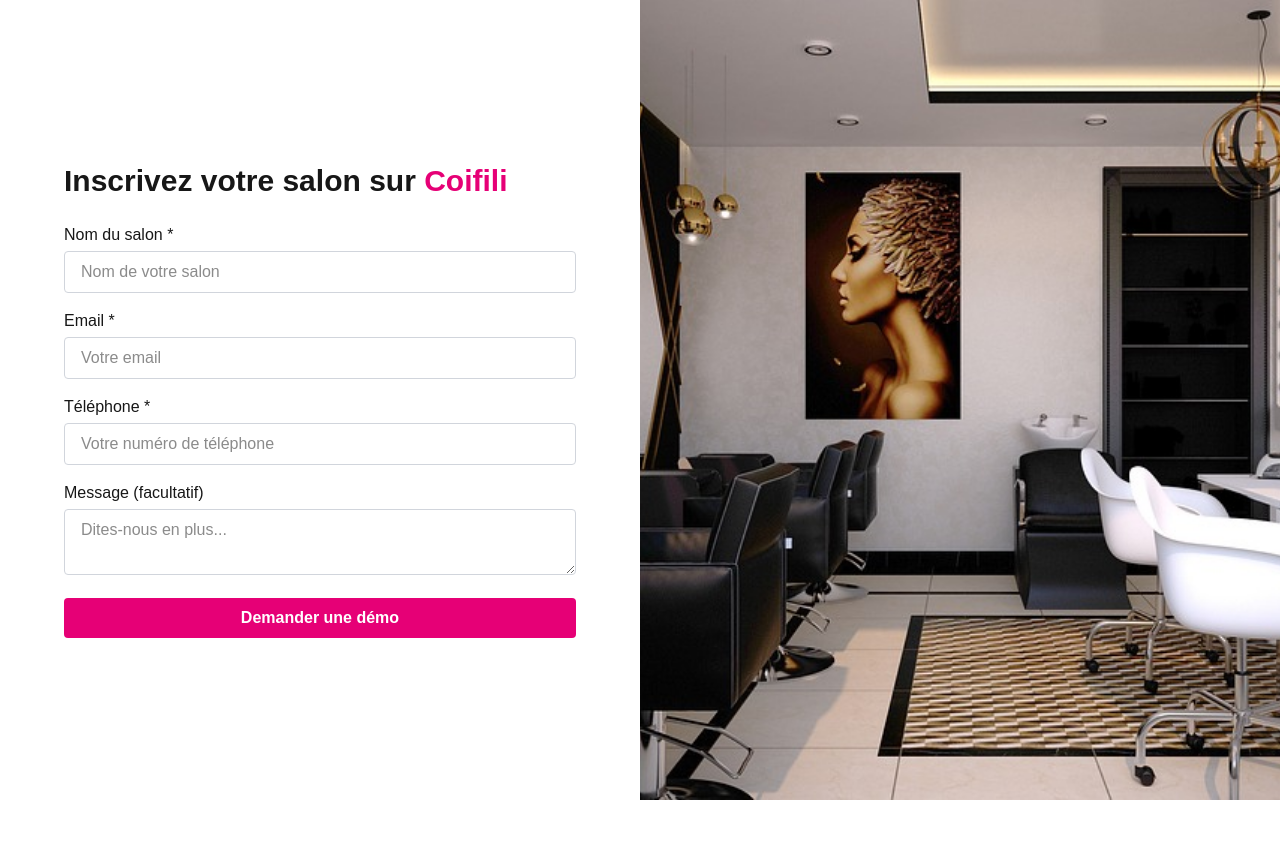
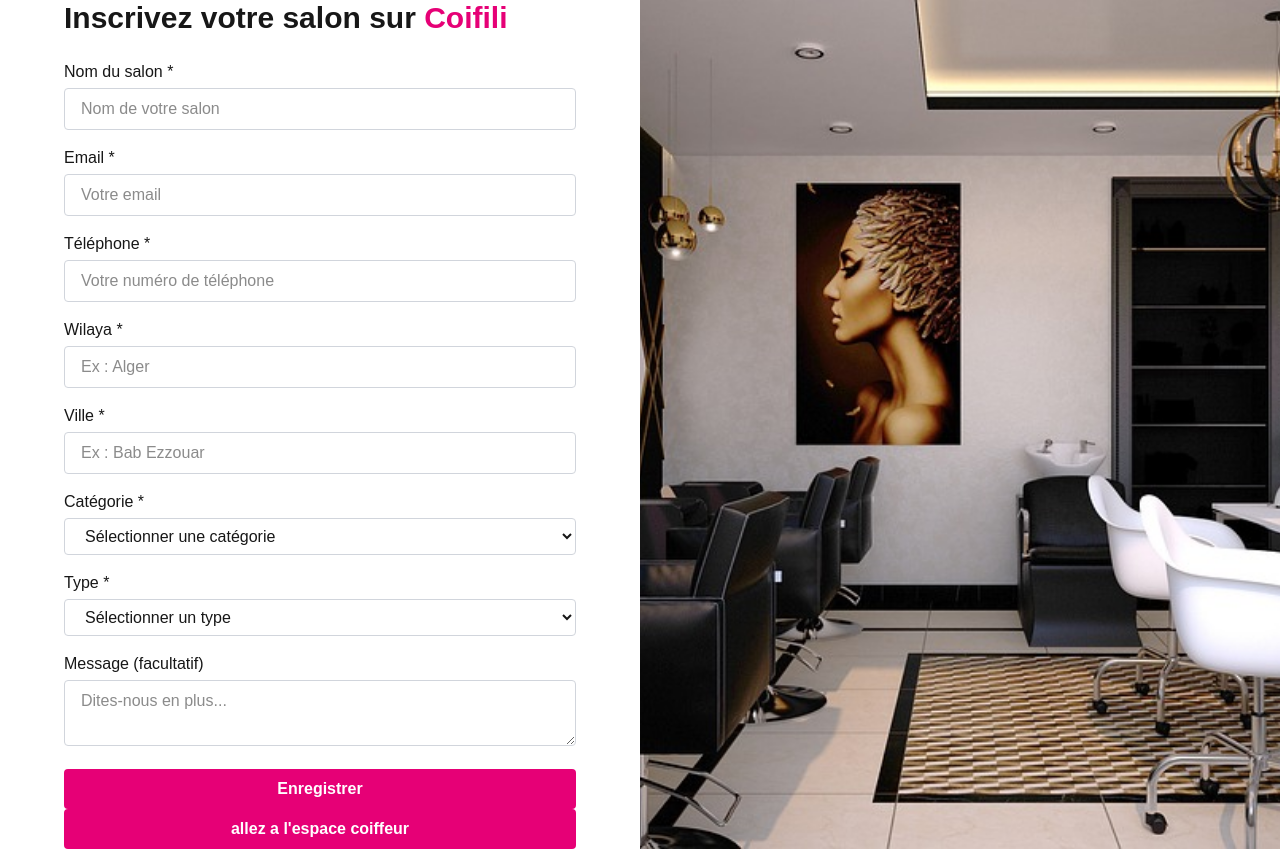
Before and after one commit to romaissaYas/coifili, a Next.js app: page /pagedecoufer in a window 1280 px wide. Before the commit the page ends 800 px from the top, so only its background shows below. Built offline with nearby package versions, Linux system fonts and the light colour scheme.

Commit message:
Ajouter inscription salon

```diff
--- a/package.json
+++ b/package.json
@@ -17,6 +17,7 @@
     "react": "^19.0.0",
     "react-dom": "^19.0.0",
     "recharts": "^3.1.0",
+    "sweetalert2": "^11.22.2",
     "swiper": "^11.2.10"
   },
   "devDependencies": {
--- a/src/app/pagedecoufer/page.tsx
+++ b/src/app/pagedecoufer/page.tsx
@@ -3,33 +3,61 @@
 
 import { useState } from 'react';
 import { useRouter } from 'next/navigation';
+import Swal from 'sweetalert2';
+
 
 export default function ProRegisterPage() {
   const router = useRouter();
-  const [salonName, setSalonName] = useState('');
+const [nom, setNom] = useState('');
+const [telephone, setTelephone] = useState('');
   const [email, setEmail] = useState('');
-  const [phone, setPhone] = useState('');
   const [message, setMessage] = useState('');
   const [error, setError] = useState('');
+const [wilaya, setWilaya] = useState('');
+const [ville, setVille] = useState('');
+const [categorie, setCategorie] = useState('');
+const [type, setType] = useState('');
 
   const handleSubmit = async (e: React.FormEvent) => {
     e.preventDefault();
     setError('');
 
-    if (!salonName || !email || !phone) {
+if (!nom || !email || !telephone || !wilaya || !ville || !categorie || !type) {
       setError('Veuillez remplir tous les champs.');
       return;
     }
 
     try {
       // Simulate sending request to sales team (replace with actual API call)
-      await fetch(`${process.env.NEXT_PUBLIC_API_URL}/api/contact`, {
+      await fetch(`http://localhost:5000/api/salons`, {
   method: 'POST',
   headers: { 'Content-Type': 'application/json' },
-        body: JSON.stringify({ salonName, email, phone, message }),
+   body: JSON.stringify({
+    nom,
+    email,
+    telephone,
+    message,
+    wilaya,
+    ville,
+    type,
+    categorie,
+  }),
 });
-      router.push('/espacecoiffeur'); // Redirect to a thank-you page
+Swal.fire({
+  icon: 'success',
+  title: 'Salon enregistré !',
+  text: 'Votre salon a bien été enregistré.',
+  confirmButtonColor: '#d63384', // rose
+}).then(() => {
+});
+
     } catch (err) {
+      Swal.fire({
+  icon: 'error',
+  title: 'Erreur',
+  text: 'Erreur lors de l’envoi. Veuillez réessayer.',
+  confirmButtonColor: '#d63384',
+});
       setError('Erreur lors de l’envoi. Veuillez réessayer.');
     }
   };
@@ -52,8 +80,8 @@ export default function ProRegisterPage() {
               type="text"
               className="w-full border border-gray-300 rounded px-4 py-2"
               placeholder="Nom de votre salon"
-              value={salonName}
-              onChange={(e) => setSalonName(e.target.value)}
+              value={nom}
+              onChange={(e) => setNom(e.target.value)}
               required
             />
           </div>
@@ -80,10 +108,75 @@ export default function ProRegisterPage() {
               type="tel"
               className="w-full border border-gray-300 rounded px-4 py-2"
               placeholder="Votre numéro de téléphone"
-              value={phone}
-              onChange={(e) => setPhone(e.target.value)}
+              value={telephone}
+              onChange={(e) => setTelephone(e.target.value)}
               required
             />
+          </div>
+
+          <div>
+  <label className="block mb-1 font-medium" htmlFor="wilaya">
+    Wilaya *
+  </label>
+  <input
+    id="wilaya"
+    type="text"
+    className="w-full border border-gray-300 rounded px-4 py-2"
+    placeholder="Ex : Alger"
+    value={wilaya}
+    onChange={(e) => setWilaya(e.target.value)}
+    required
+  />
+</div>
+
+<div>
+  <label className="block mb-1 font-medium" htmlFor="ville">
+    Ville *
+  </label>
+  <input
+    id="ville"
+    type="text"
+    className="w-full border border-gray-300 rounded px-4 py-2"
+    placeholder="Ex : Bab Ezzouar"
+    value={ville}
+    onChange={(e) => setVille(e.target.value)}
+    required
+  />
+</div>
+
+<div>
+  <label className="block mb-1 font-medium" htmlFor="categorie">
+    Catégorie *
+  </label>
+  <select
+    id="categorie"
+    className="w-full border border-gray-300 rounded px-4 py-2"
+    value={categorie}
+    onChange={(e) => setCategorie(e.target.value)}
+    required
+  >
+    <option value="">Sélectionner une catégorie</option>
+    <option value="institut">Institut</option>
+    <option value="barbier">Barbier</option>
+    <option value="coiffeur">Coiffeur</option>
+  </select>
+</div>
+
+<div>
+  <label className="block mb-1 font-medium" htmlFor="type">
+    Type *
+  </label>
+  <select
+    id="type"
+    className="w-full border border-gray-300 rounded px-4 py-2"
+    value={type}
+    onChange={(e) => setType(e.target.value)}
+    required
+  >
+    <option value="">Sélectionner un type</option>
+    <option value="homme">Homme</option>
+    <option value="femme">Femme</option>
+  </select>
 </div>
        <div>
             <label className="block mb-1 font-medium" htmlFor="message">
@@ -101,9 +194,17 @@ export default function ProRegisterPage() {
   type="submit"
   className="w-full bg-pink-600 text-white font-semibold py-2 rounded hover:bg-pink-700 transition"
 >
-            Demander une démo
+  Enregistrer
 </button>
+
+
         </form>
+         <button
+             onClick={() => router.push('/espacecoiffeur')}
+            className="w-full bg-pink-600 text-white font-semibold py-2 rounded hover:bg-pink-700 transition"
+          >
+        allez a l'espace coiffeur
+          </button>
       </div>
       <div
         className="hidden md:block md:w-1/2 bg-cover bg-center"
```
Also changed, not shown: 1 other file (tests, documents, lock files or other folders). Lines whose indentation alone changed are shown as unchanged.
